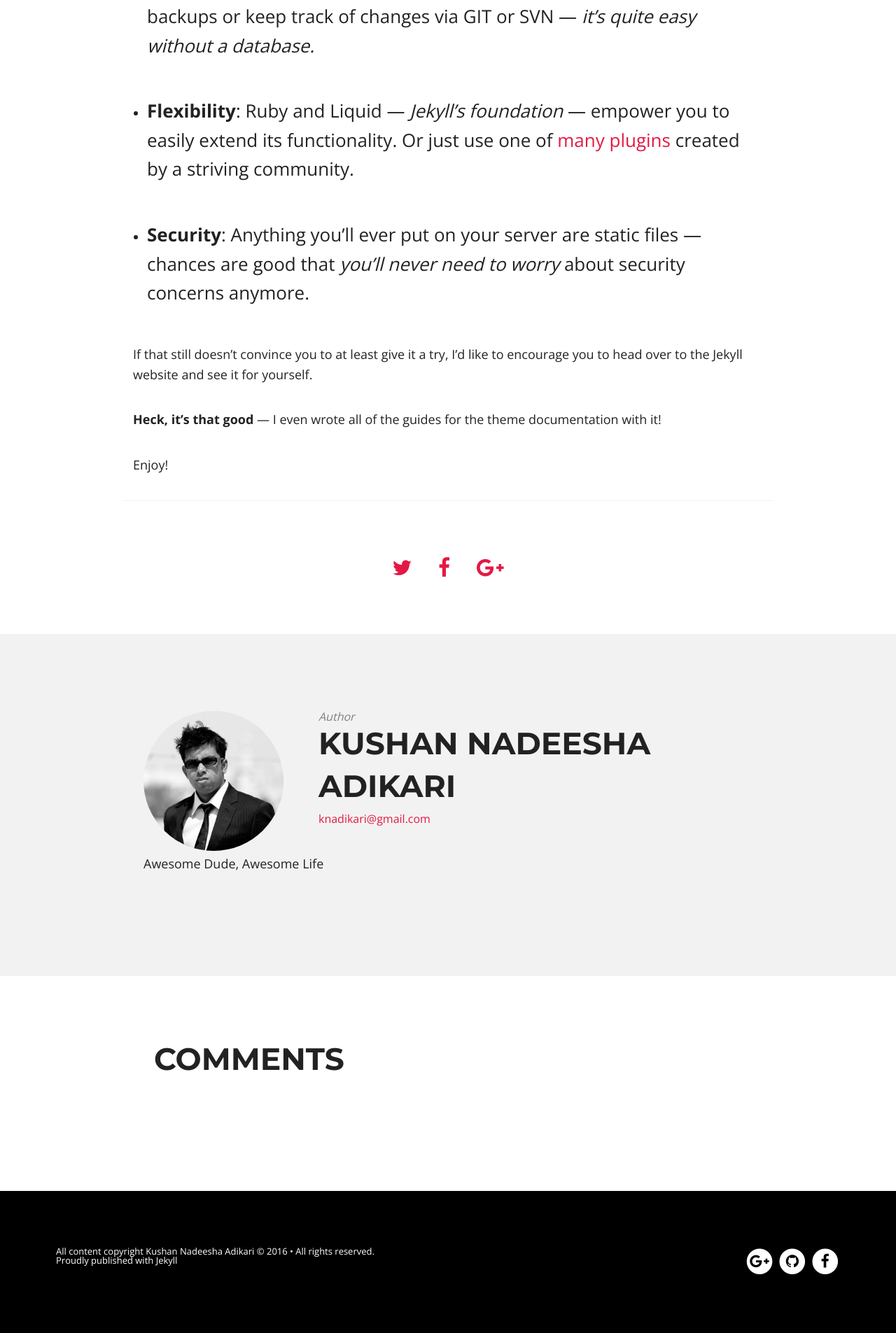
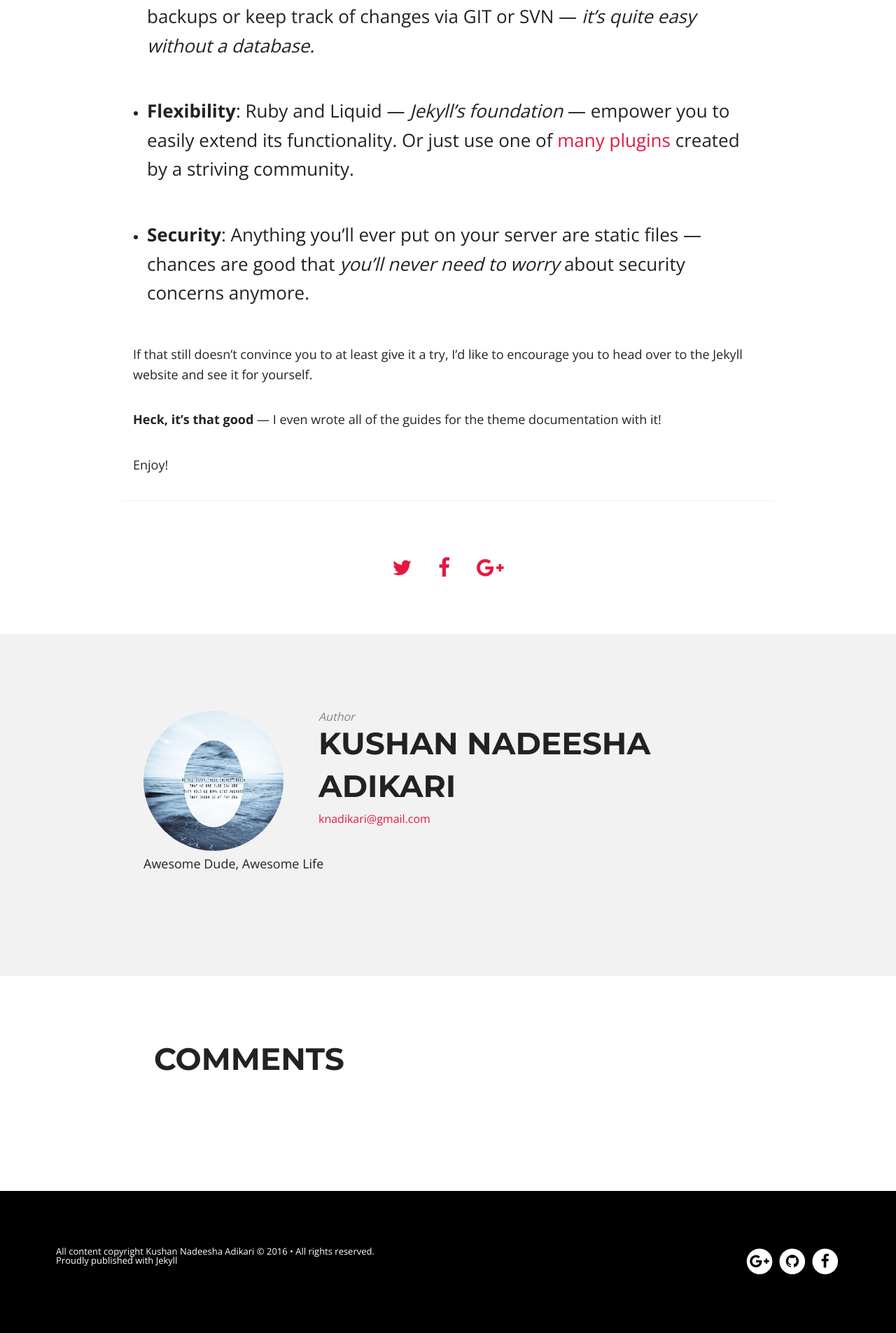
Before and after one commit to knadikari/KnTricks, a Jekyll site: the page built from _posts/2014-07-23-why-jekyll.md, in a window 1280 px wide. Shown: the part 844-2749 px from the top of the page at 70% size. Built offline with Jekyll 4.4.1, drawn with Linux system fonts in a browser that asks for light colours; nearby versions of some CDN libraries; comment, search, counter and statistics services are not loaded.

Commit message:
changed my avatar

```diff
--- a/_config.yml
+++ b/_config.yml
@@ -12,7 +12,7 @@ url:        	  /knadikari.github.io
 # Owner/author information
 owner:
   name:           Kushan Nadeesha Adikari
-  avatar:         hmfaysal.jpg
+  avatar:         my.jpg
   email:          knadikari@gmail.com
   # Use the coder's toolbox at http://coderstoolbox.net/string/#!encoding=xml&action=encode&charset=us_ascii to encode your description into XML string
   description:    Awesome Dude, Awesome Life
```
Also changed, not shown: images/my.jpg (added).
